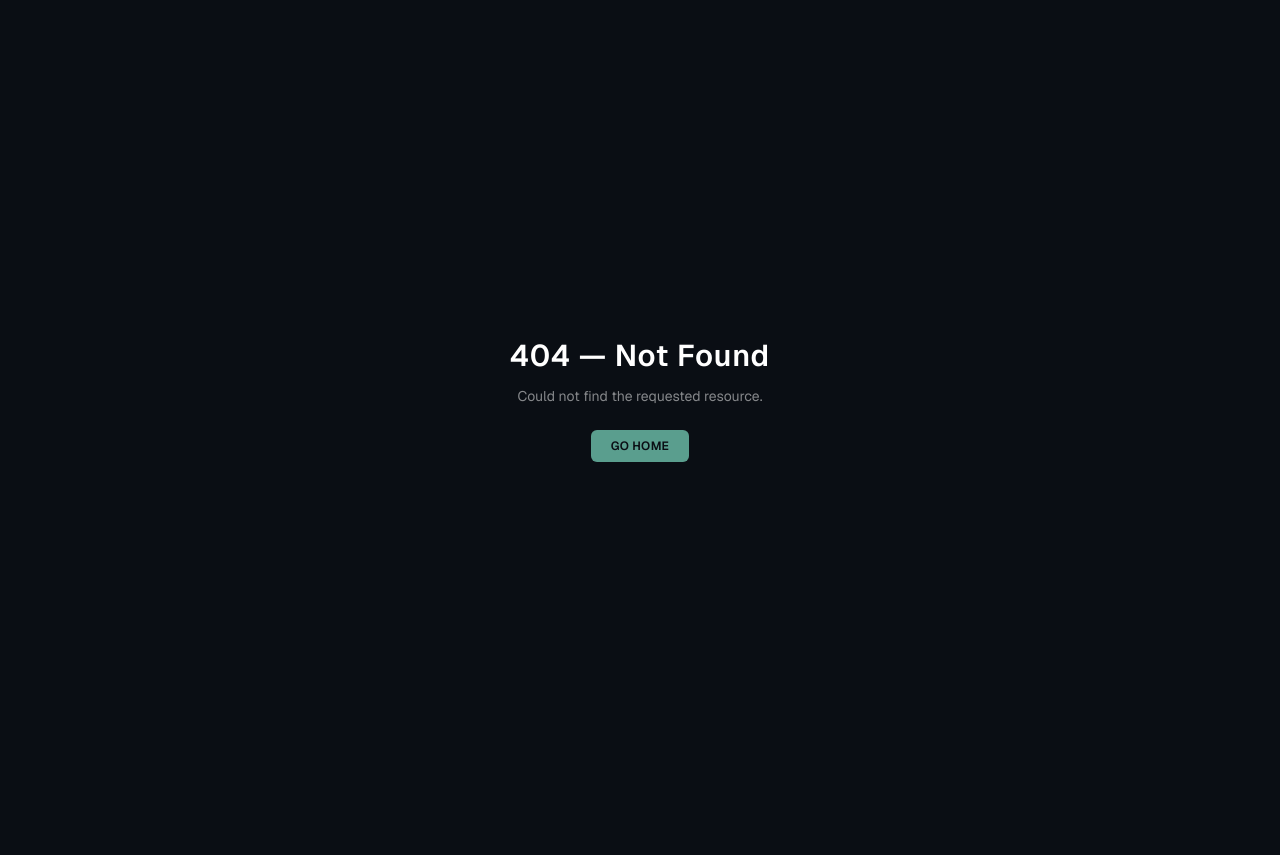
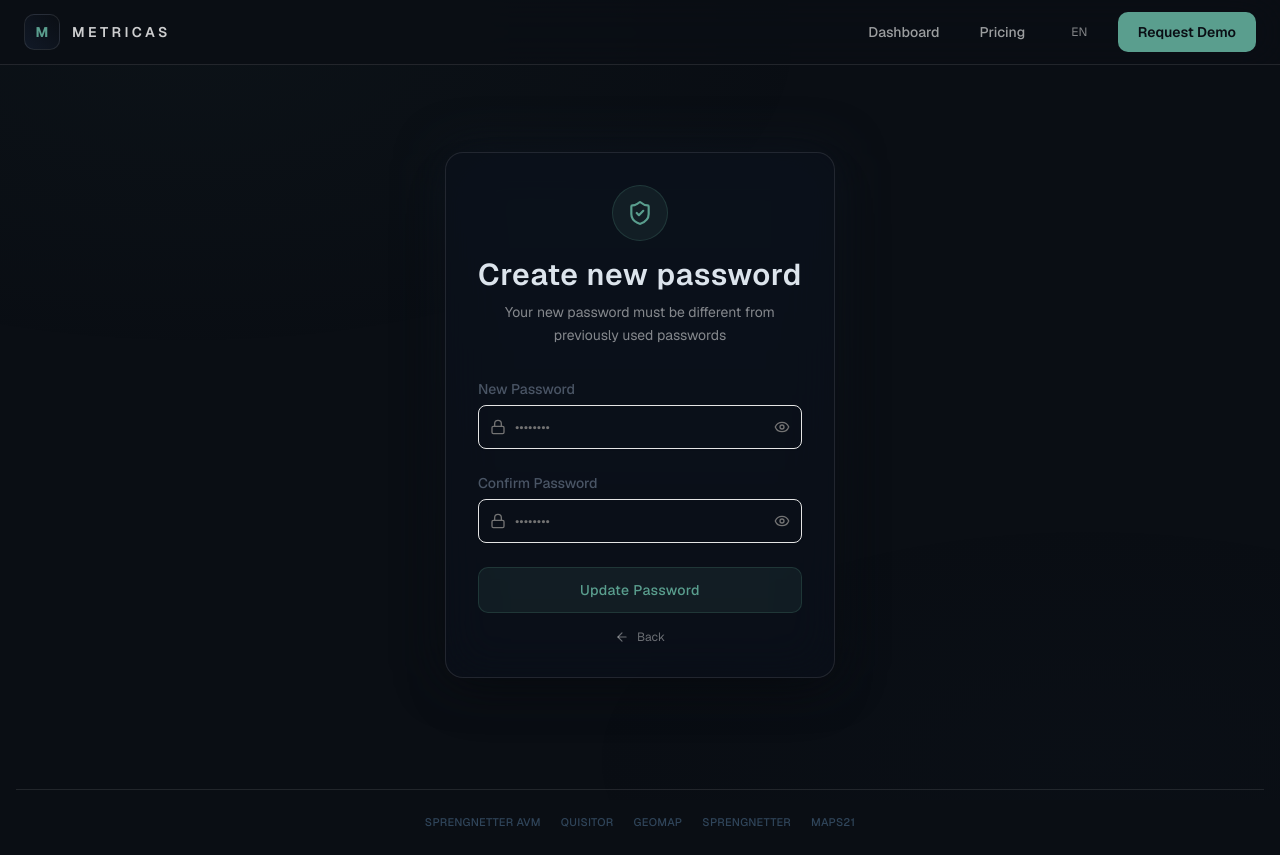
Before and after one commit to mkiuzzal01/metricas, a Next.js app: page /1/reset in a window 1280 px wide. Before the commit this address had no page. Before the commit the page ends 800 px from the top, so only its background shows below. Built offline with nearby package versions, Linux system fonts and the light colour scheme.

Commit message:
base api set as properly

```diff
--- /dev/null
+++ b/app/[lan]/(main)/(auth)/reset/page.tsx
@@ -0,0 +1,5 @@
+import ResetFrom from '@/app/components/forms/ResetFrom';
+
+export default function page() {
+  return <ResetFrom />;
+}
--- a/app/components/forms/Registration.tsx
+++ b/app/components/forms/Registration.tsx
@@ -1,3 +1,4 @@
+/* eslint-disable @typescript-eslint/no-explicit-any */
 'use client';
 import { FieldValues } from 'react-hook-form';
 import { User, Mail, Lock } from 'lucide-react';
@@ -9,11 +10,30 @@ import TextInput from './inputs/TextInput';
 import SelectInput from './inputs/SelectInput';
 import DateInput from './inputs/DateInput';
 import Link from 'next/link';
+import { useRegisterMutation } from '@/app/redux/features/auth/auth.api';
+import { useRouter } from 'next/navigation';
+import { toast } from 'react-toastify';
 
 export default function Registration() {
+  const router = useRouter();
+  const [registerMember, { isLoading }] = useRegisterMutation();
+
   const onSubmit = async (values: FieldValues, reset: () => void) => {
-    console.log(values);
-    reset();
+    try {
+      const res = await registerMember(values).unwrap();
+      if (res.success && res.data?.accessToken) {
+        reset();
+        router.push('/login');
+      }
+    } catch (error: any) {
+      if (error?.data?.message) {
+        console.log(error.data);
+
+        toast(error.data.message);
+      } else {
+        toast('Something went wrong');
+      }
+    }
   };
 
   return (
@@ -86,13 +106,14 @@ export default function Registration() {
             <div className="mt-6">
               <button
                 type="submit"
+                disabled={isLoading}
                 className="w-full py-3 rounded-lg text-sm font-medium tracking-wide
                 bg-[#5a9e8e]/10 text-[#5a9e8e]
                 border border-[#5a9e8e]/20
                 hover:bg-[#5a9e8e]/15 hover:border-[#5a9e8e]/40
                 transition-all duration-300"
               >
-                Create Account
+                {isLoading ? 'Creating...' : 'Create Account'}
               </button>
 
               <p className="text-center text-xs text-white/40 mt-4">
--- /dev/null
+++ b/app/components/forms/ResetFrom.tsx
@@ -0,0 +1,107 @@
+'use client';
+
+import { Lock, ArrowLeft, ShieldCheck } from 'lucide-react';
+import { FieldValues } from 'react-hook-form';
+
+import Container from '../shared/Container';
+import AppForm from './AppForm';
+import TextInput from './inputs/TextInput';
+
+export default function ResetForm() {
+  const onSubmit = async (values: FieldValues, reset: () => void) => {
+    console.log(values);
+    reset();
+  };
+
+  return (
+    <Container className="flex items-center justify-center min-h-[calc(100vh-100px)] w-full relative metricas-bg">
+      <AppForm onSubmit={onSubmit}>
+        <div className="w-full max-w-md relative z-10">
+          {/* Glow Background */}
+          <div className="absolute inset-0 bg-gradient-to-b from-[#0f1722]/80 to-[#0a0e14]/90 blur-xl rounded-2xl" />
+
+          {/* Card */}
+          <div className="relative rounded-2xl border border-white/10 bg-[#0b111a]/70 backdrop-blur-xl p-8 shadow-2xl fade-up">
+            {/* Header */}
+            <div className="mb-8 flex flex-col items-center text-center">
+              <div
+                className="
+                  mb-4 flex items-center justify-center
+                  w-14 h-14 rounded-full
+                  bg-[#5a9e8e]/10
+                  border border-[#5a9e8e]/20
+                "
+              >
+                <ShieldCheck size={26} className="text-[#5a9e8e]" />
+              </div>
+
+              <h1 className="text-3xl font-semibold tracking-wide text-[#dce4ec]">
+                Create new password
+              </h1>
+
+              <p className="mt-2 text-sm text-white/50 leading-relaxed max-w-xs">
+                Your new password must be different from previously used
+                passwords
+              </p>
+            </div>
+
+            {/* Inputs */}
+            <div className="space-y-5">
+              <TextInput
+                label="New Password"
+                name="password"
+                type="password"
+                placeholder="••••••••"
+                icon={<Lock size={16} />}
+              />
+
+              <TextInput
+                label="Confirm Password"
+                name="confirmPassword"
+                type="password"
+                placeholder="••••••••"
+                icon={<Lock size={16} />}
+              />
+            </div>
+
+            {/* Actions */}
+            <div className="mt-6 space-y-4">
+              <button
+                type="submit"
+                className="
+                  w-full py-3 rounded-lg
+                  text-sm font-medium tracking-wide
+                  bg-[#5a9e8e]/10
+                  text-[#5a9e8e]
+                  border border-[#5a9e8e]/20
+                  hover:bg-[#5a9e8e]/15
+                  hover:border-[#5a9e8e]/40
+                  transition-all duration-300
+                "
+              >
+                Update Password
+              </button>
+
+              {/* Back */}
+              <div className="flex justify-center">
+                <button
+                  type="button"
+                  onClick={() => window.history.back()}
+                  className="
+                    flex items-center gap-2
+                    text-xs text-white/40
+                    hover:text-[#5a9e8e]
+                    transition
+                  "
+                >
+                  <ArrowLeft size={14} />
+                  Back
+                </button>
+              </div>
+            </div>
+          </div>
+        </div>
+      </AppForm>
+    </Container>
+  );
+}
--- a/app/redux/API/tagTypes.ts
+++ b/app/redux/API/tagTypes.ts
@@ -1 +1 @@
-export const tagTypes = ['auth', 'member'];
+export const tagTypes = ['auth'];
--- a/app/redux/features/auth/auth.api.ts
+++ b/app/redux/features/auth/auth.api.ts
@@ -3,6 +3,14 @@ import { logout, setUser } from './authSlice';
 
 export const authApi = baseApi.injectEndpoints({
   endpoints: (builder) => ({
+    register: builder.mutation({
+      query: (data) => ({
+        url: '/register',
+        method: 'POST',
+        body: data,
+      }),
+    }),
+
     login: builder.mutation({
       query: (data) => ({
         url: '/auth/login',
@@ -50,5 +58,9 @@ export const authApi = baseApi.injectEndpoints({
   }),
 });
 
-export const { useLoginMutation, useGetCurrentUserQuery, useLogoutMutation } =
-  authApi;
+export const {
+  useLoginMutation,
+  useRegisterMutation,
+  useGetCurrentUserQuery,
+  useLogoutMutation,
+} = authApi;
--- a/package.json
+++ b/package.json
@@ -22,6 +22,7 @@
     "react-dom": "19.2.4",
     "react-hook-form": "^7.75.0",
     "react-redux": "^9.2.0",
+    "react-toastify": "^11.1.0",
     "shadcn": "^4.7.0",
     "tailwind-merge": "^3.6.0",
     "tw-animate-css": "^1.4.0"
```
Also changed, not shown: 1 other file (tests, documents, lock files or other folders).
